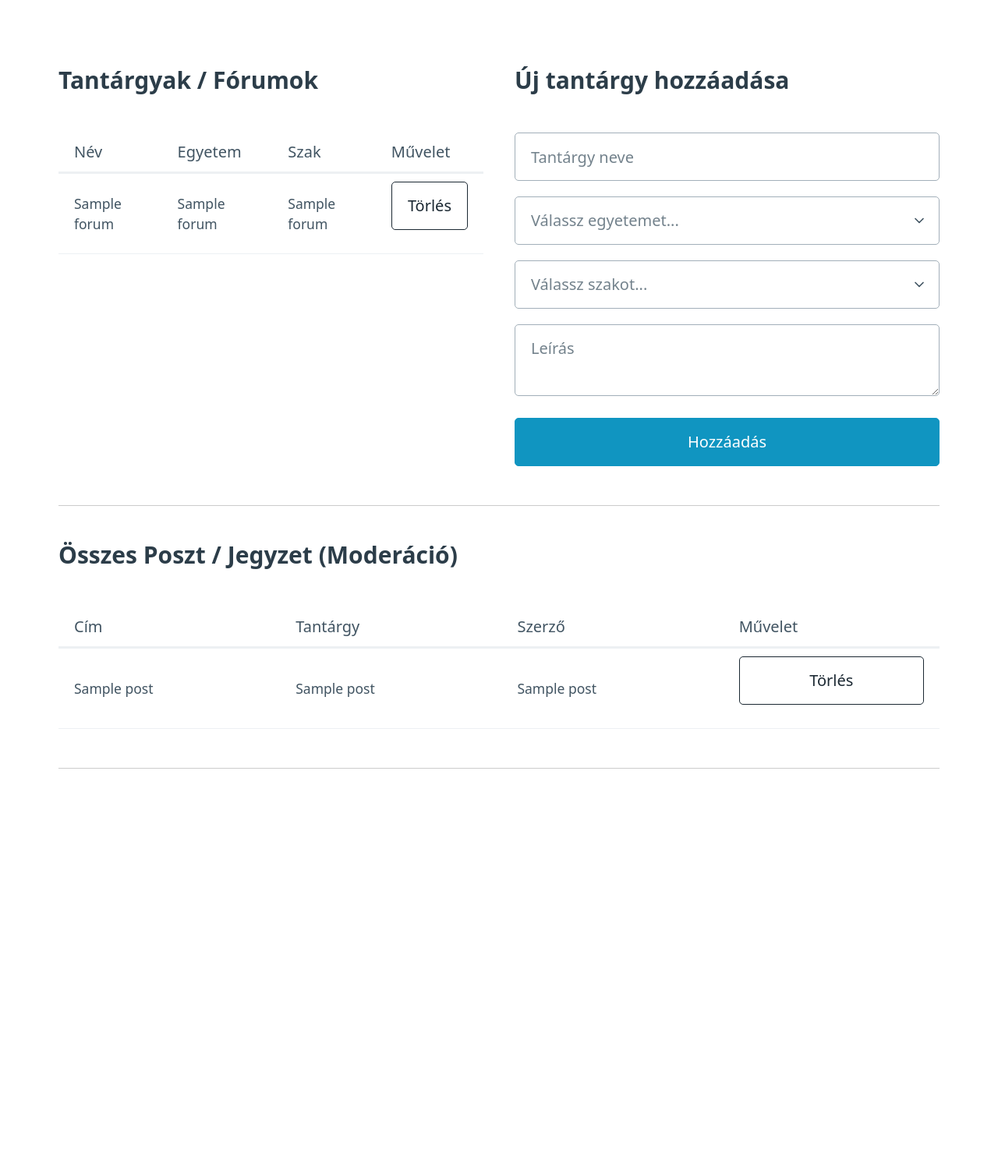
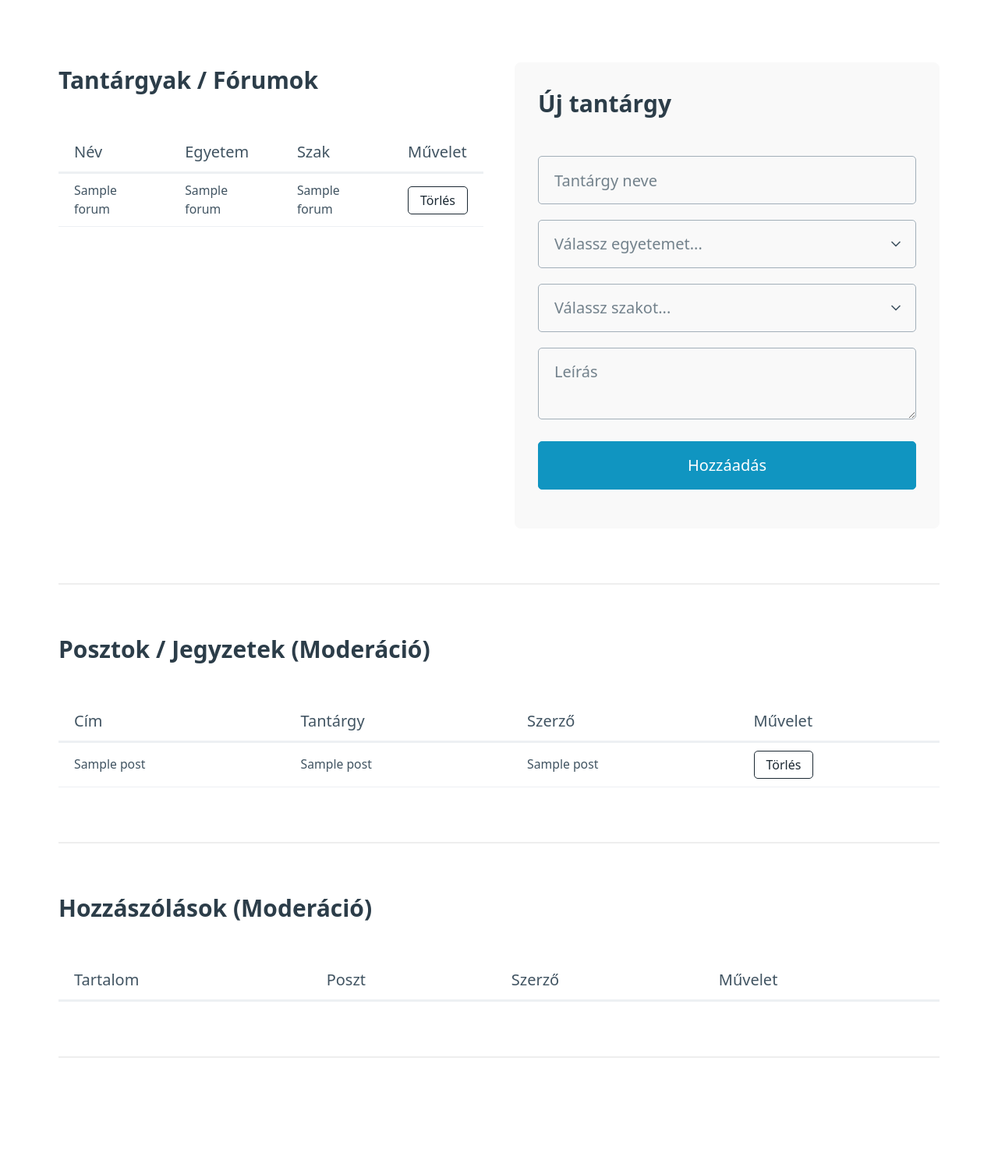
Before and after one commit to ervinmathe/hackathon, a Node project: template backend/apps/cms/views/dashboard.ejs in a window 1280 px wide. Shown: the part 70-1567 px from the top of the page at 78% size. Before the commit the page ends 1056 px from the top, so only its background shows below. Run offline with Node 20 templates, Linux system fonts and the light colour scheme; the template is opened without the code that fills it: most values are stand-ins (such as "Sample title", 1, 10 or a date in 2020); lists and menus that the app fills with data are empty.

Commit message:
feat: enhance comments and posts functionality with CRUD operations and dashboard integration

```diff
--- a/backend/apps/api/src/comments/comments.controller.ts
+++ b/backend/apps/api/src/comments/comments.controller.ts
@@ -1,4 +1,4 @@
-import { Controller, Get, Post, Body, Param } from '@nestjs/common';
+import { Controller, Get, Post, Body, Param, Patch, Delete } from '@nestjs/common';
 import { ApiTags, ApiOperation } from '@nestjs/swagger';
 import { CommentsService } from './comments.service';
 
--- a/backend/apps/cms/src/cms-gui.controller.ts
+++ b/backend/apps/cms/src/cms-gui.controller.ts
@@ -22,6 +22,7 @@ export class CmsGuiController {
     const forums = await this.cmsService.getAllForums();
     const users = await this.cmsService.getAllUsers();
     const posts = await this.cmsService.getAllPosts();
+    const comments = await this.cmsService.getAllComments();
 
     return res.render('dashboard', {
       universities,
@@ -29,6 +30,7 @@ export class CmsGuiController {
       forums,
       users,
       posts,
+      comments,
       userRole: session.userRole,
     });
   }
--- a/backend/apps/cms/views/dashboard.ejs
+++ b/backend/apps/cms/views/dashboard.ejs
@@ -6,9 +6,14 @@
     <title>Hackathon Admin Dashboard</title>
     <link rel="stylesheet" href="https://cdn.jsdelivr.net/npm/@picocss/pico@1/css/pico.min.css">
     <style>
-        .section { margin-bottom: 2rem; border-bottom: 1px solid #ccc; padding-bottom: 1rem; }
-        .grid { display: grid; grid-template-columns: 1fr 1fr; gap: 2rem; }
+        .section { margin-bottom: 3rem; border-bottom: 2px solid #eee; padding-bottom: 2rem; }
+        .grid { display: grid; grid-template-columns: repeat(auto-fit, minmax(400px, 1fr)); gap: 2rem; align-items: start; }
         .badge { font-size: 0.8rem; padding: 0.2rem 0.5rem; border-radius: 5px; background: #eee; }
+        table { font-size: 0.9rem; }
+        button.outline { padding: 0.25rem 0.75rem; font-size: 0.8rem; width: auto; margin-bottom: 0; }
+        form { background: #f9f9f9; padding: 1.5rem; border-radius: 8px; }
+        form h3 { margin-top: 0; }
+        input, select, textarea { margin-bottom: 1rem !important; }
     </style>
 </head>
 <body>
@@ -46,8 +51,8 @@
                     </table>
                 </div>
                 <div>
-                    <h3>Új egyetem hozzáadása</h3>
                     <form onsubmit="handleCreate(event, 'universities')">
+                        <h3>Új egyetem</h3>
                         <input type="text" name="name" placeholder="Egyetem neve" required>
                         <textarea name="description" placeholder="Leírás"></textarea>
                         <button type="submit">Hozzáadás</button>
@@ -81,8 +86,8 @@
                     </table>
                 </div>
                 <div>
-                    <h3>Új szak hozzáadása</h3>
                     <form onsubmit="handleCreate(event, 'enrollments')">
+                        <h3>Új szak</h3>
                         <input type="text" name="name" placeholder="Szak neve" required>
                         <select name="university_id" required>
                             <option value="" disabled selected>Válassz egyetemet...</option>
@@ -125,8 +130,8 @@
                     </table>
                 </div>
                 <div>
-                    <h3>Új tantárgy hozzáadása</h3>
                     <form onsubmit="handleCreate(event, 'forums')">
+                        <h3>Új tantárgy</h3>
                         <input type="text" name="name" placeholder="Tantárgy neve" required>
                         <select name="university_id" required>
                             <option value="" disabled selected>Válassz egyetemet...</option>
@@ -175,8 +180,8 @@
                     </table>
                 </div>
                 <div>
-                    <h3>Új Admin/LessAdmin létrehozása</h3>
                     <form onsubmit="handleCreate(event, 'users')">
+                        <h3>Új Admin/LessAdmin</h3>
                         <input type="text" name="username" placeholder="Felhasználónév" required>
                         <input type="email" name="email" placeholder="Email" required>
                         <input type="password" name="password" placeholder="Jelszó" required>
@@ -200,7 +205,8 @@
 
         <!-- POSZTOK (Moderáció - ADMIN és LESSADMIN is) -->
         <section class="section">
-            <h3>Összes Poszt / Jegyzet (Moderáció)</h3>
+            <h3>Posztok / Jegyzetek (Moderáció)</h3>
+            <div style="overflow-x: auto;">
                 <table>
                     <thead>
                         <tr>
@@ -221,6 +227,36 @@
                         <% }) %>
                     </tbody>
                 </table>
+            </div>
+        </section>
+
+        <!-- HOZZÁSZÓLÁSOK (Moderáció - ADMIN és LESSADMIN is) -->
+        <section class="section">
+            <h3>Hozzászólások (Moderáció)</h3>
+            <div style="overflow-x: auto;">
+                <table>
+                    <thead>
+                        <tr>
+                            <th>Tartalom</th>
+                            <th>Poszt</th>
+                            <th>Szerző</th>
+                            <th>Művelet</th>
+                        </tr>
+                    </thead>
+                    <tbody>
+                        <% (typeof comments !== 'undefined' ? comments : []).forEach(c => { %>
+                            <tr>
+                                <td style="max-width: 400px; white-space: nowrap; overflow: hidden; text-overflow: ellipsis;">
+                                    <%= c.content %>
+                                </td>
+                                <td><%= c.post_title %></td>
+                                <td><%= c.author_name %></td>
+                                <td><button class="outline contrast" onclick="deleteItem('comments', '<%= c.id %>')">Törlés</button></td>
+                            </tr>
+                        <% }) %>
+                    </tbody>
+                </table>
+            </div>
         </section>
 
     </main>
```
Also changed, not shown: backend/apps/api/src/posts/posts.controller.ts (+17 -5 lines). Lines whose indentation alone changed are shown as unchanged.
